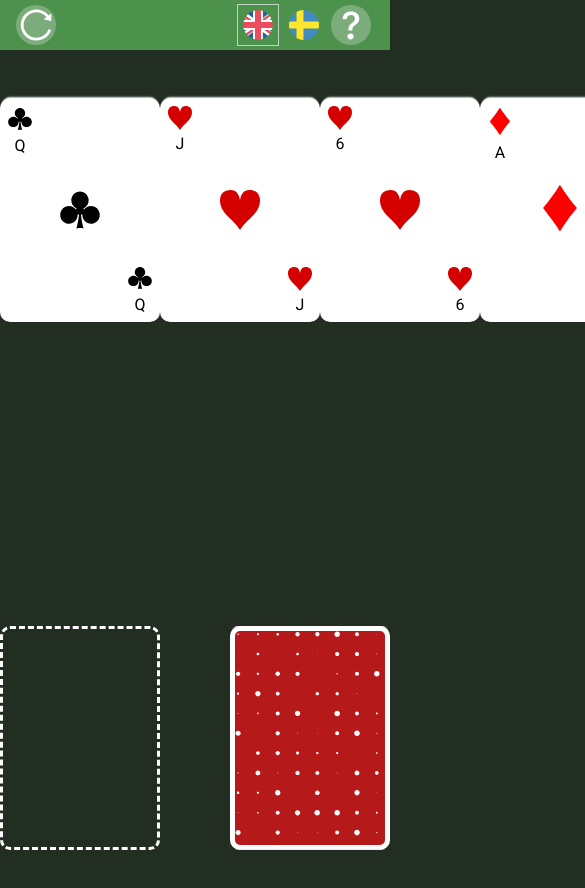
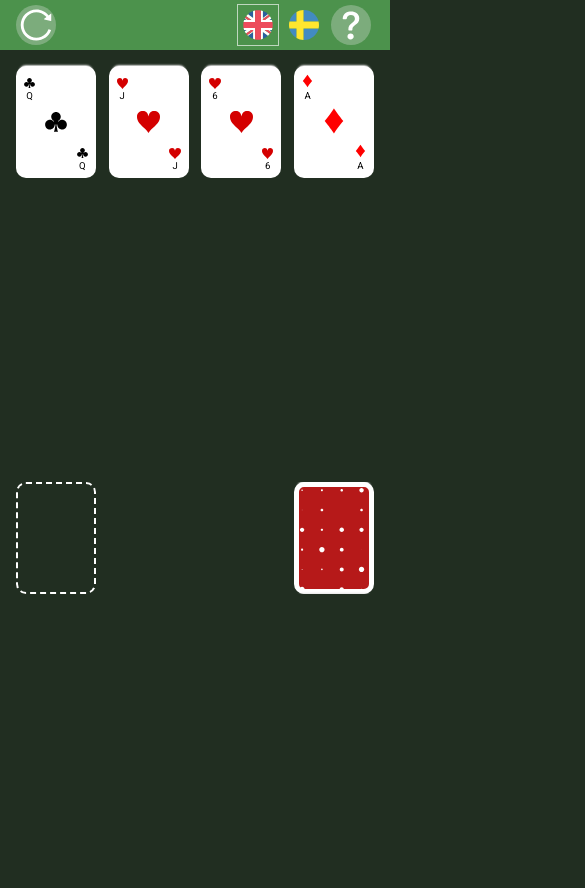
Before and after one commit to EmmaDawsonDev/patience-game, a Vue app: page / in a window 390 px wide. Shown: the top 888 px of the page, 585 px wide, since content can reach past the window. After the commit the page ends 844 px from the top, so only its background shows below. Built offline with nearby package versions, Linux system fonts and the light colour scheme; what vue-drag-drop would draw is missing.

Commit message:
responsive design added

```diff
--- a/src/App.vue
+++ b/src/App.vue
@@ -314,9 +314,31 @@ body {
   display: flex;
   justify-content: space-between;
   margin: 3rem auto;
+
+  @media (max-width: 770px) {
+    padding: 0 1rem;
+  }
+
+  @media (max-width: 680px) {
+    margin: 1rem 0;
+  }
 }
 
 .top-wrapper {
   height: 30rem;
+
+  @media (max-width: 680px) {
+    height: 28rem;
+  }
+
+  @media (max-width: 530px) {
+
+    height: 25rem;
+  }
+
+  @media (max-width: 360px) {
+
+    height: 20rem;
+  }
 }
 </style>
--- a/src/components/BaseCard.vue
+++ b/src/components/BaseCard.vue
@@ -86,6 +86,28 @@ export default {
   -webkit-box-shadow: 0px -4px 2px -3px #e5e5e5;
   box-shadow: 0px -4px 2px -3px #e5e5e5;
   cursor: pointer;
+
+  @media (max-width: 680px) {
+    width: 7.5rem;
+    height: 10.5rem;
+  }
+
+  @media (max-width: 530px) {
+    width: 5rem;
+    height: 7rem;
+  }
+
+  @media (max-width: 360px) {
+    width: 4.3rem;
+    height: 5.9rem;
+  }
+
+  p {
+    @media (max-width: 530px) {
+    font-size: .6rem;
+    line-height: 0.7;
+  }
+  }
 }
 
 img {
@@ -94,6 +116,32 @@ img {
   &.img-middle {
     width: 2.5rem;
     align-self: center;
+
+    @media (max-width: 680px) {
+    width: 2rem;
+    }
+
+    @media (max-width: 530px) {
+    width: 1.4rem;
+    }
+
+    @media (max-width: 360px) {
+    width: 1.1rem;
+
+  }
+  }
+
+  @media (max-width: 680px) {
+    width: 1rem;
+
+  }
+
+  @media (max-width: 530px) {
+    width: 0.7rem;
+    }
+    @media (max-width: 360px) {
+    width: 0.6rem;
+
   }
 }
 
--- a/src/components/DeckStack.vue
+++ b/src/components/DeckStack.vue
@@ -60,10 +60,23 @@ export default {
 };
 </script>
 
-<style scoped>
+<style lang="scss" scoped>
 section {
   width: 10rem;
   height: 14rem;
+
+  @media (max-width: 680px) {
+    width: 7.5rem;
+    height: 10.5rem;
+  }
+  @media (max-width: 530px) {
+    width: 5rem;
+    height: 7rem;
+  }
+  @media (max-width: 360px) {
+    width: 4.3rem;
+    height: 5.9rem;
+  }
 }
 
 .empty {
@@ -71,11 +84,30 @@ section {
   height: 14rem;
   border: 3px dashed white;
   border-radius: 10px;
+
+  @media (max-width: 680px) {
+    width: 7.5rem;
+    height: 10.5rem;
+  }
+  @media (max-width: 530px) {
+    border: 2px dashed white;
+    width: 5rem;
+    height: 7rem;
+  }
+  @media (max-width: 360px) {
+    width: 4.3rem;
+    height: 5.9rem;
+  }
+
 }
 
 .stacked {
   display: grid;
   grid-auto-rows: 1.5rem;
+
+  @media (max-width: 360px) {
+    grid-auto-rows: 1.2rem;
+  }
 }
 
 .one-stack {
--- a/src/components/WinnerAlert.vue
+++ b/src/components/WinnerAlert.vue
@@ -31,11 +31,13 @@ div {
 }
 
 section {
-  max-width: 16rem;
+    width: 18rem;
     background-color: white;
     padding: 2rem;
     border-radius: 10px;
     text-align: center;
+    border: 2px solid #e3e3e3;
+
 
     h2, p {
       margin-bottom: 1rem;
```
